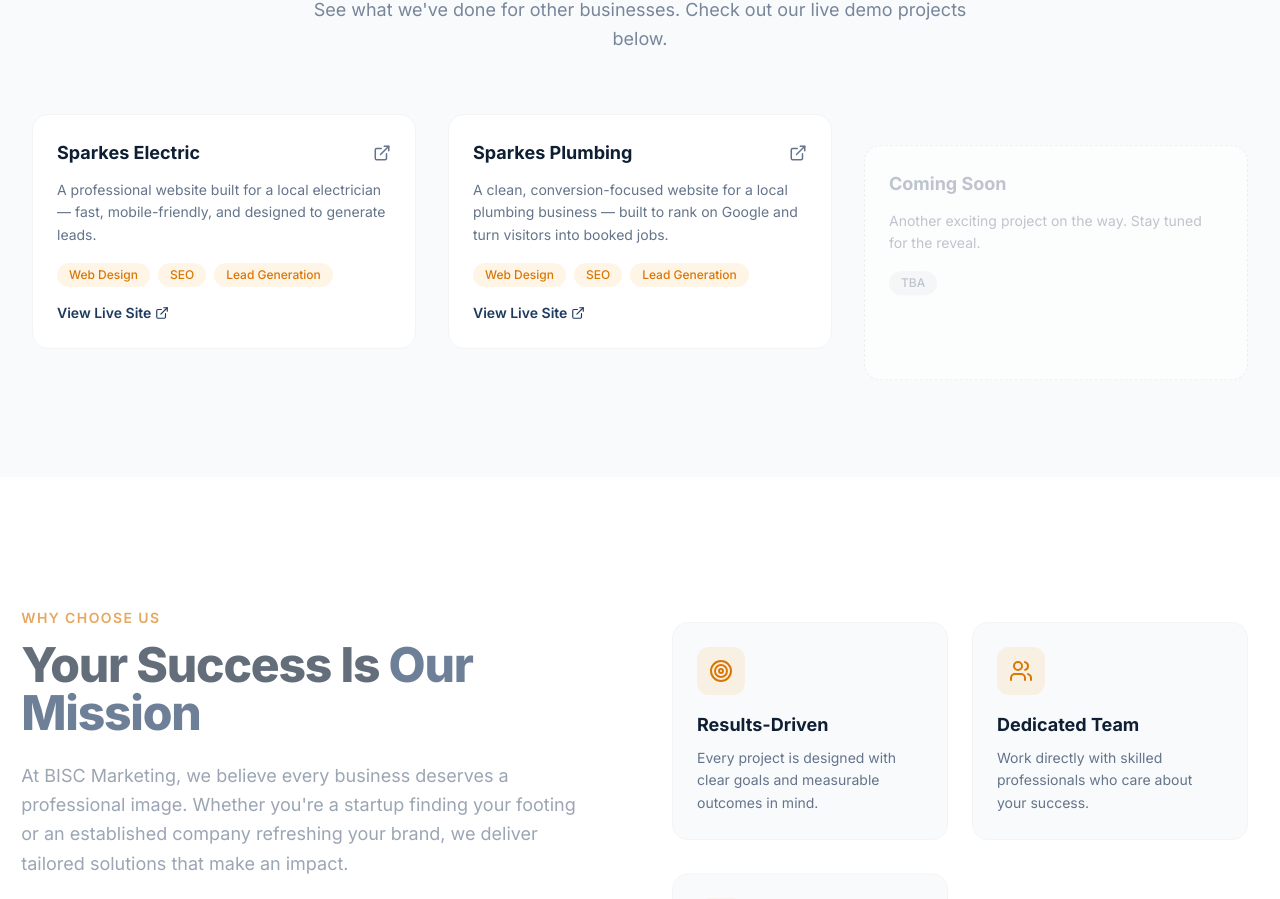
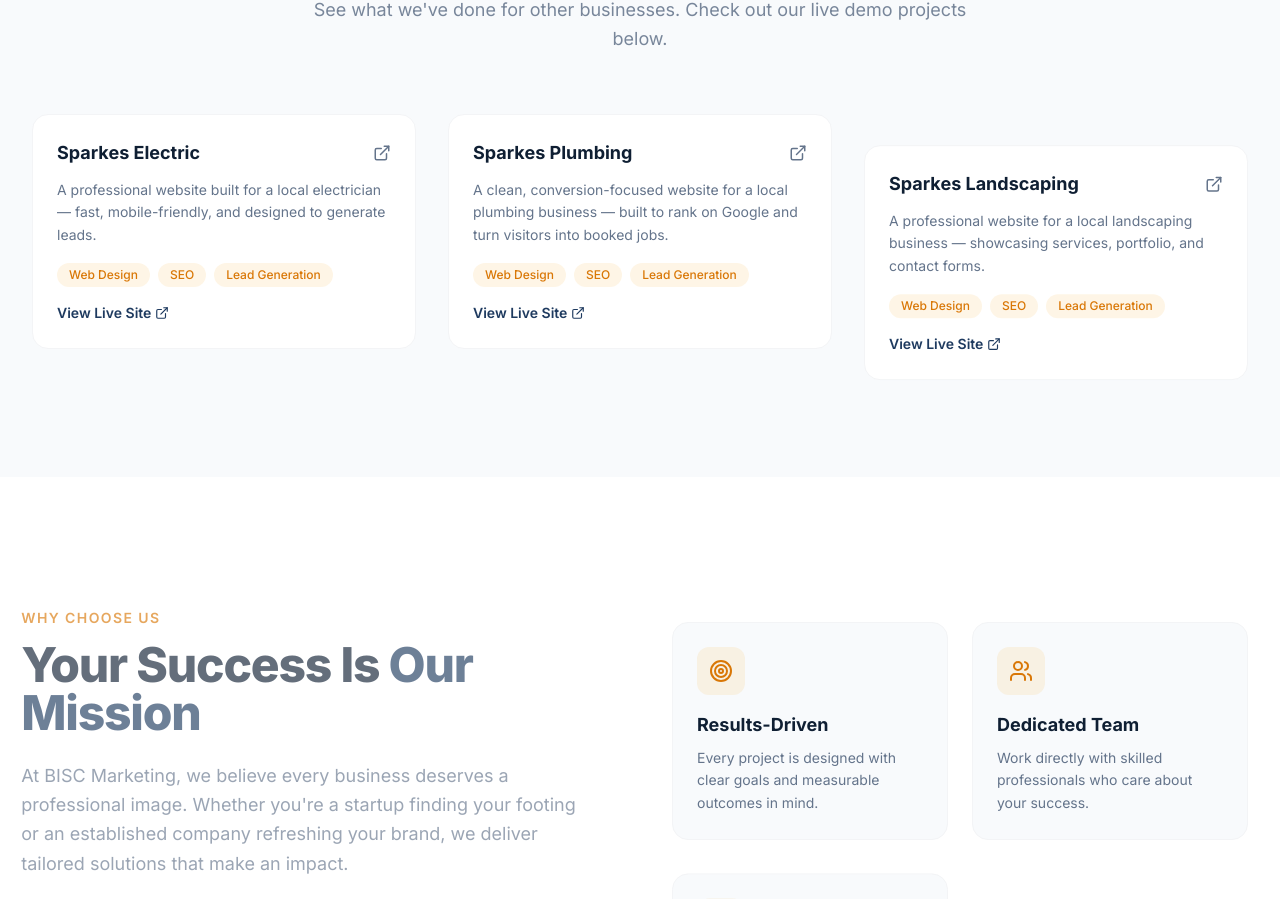
Before and after one commit to BISC-Marketing/BISC-Marketing, a Next.js app: page / in a window 1280 px wide. Shown: the part 2669-3568 px from the top of the page. Built offline with nearby package versions, Linux system fonts and the light colour scheme.

Commit message:
Update Portfolio with Sparkes Landscaping project details and live URL

```diff
--- a/src/components/Portfolio.tsx
+++ b/src/components/Portfolio.tsx
@@ -19,11 +19,11 @@
     url: "https://plumber.biscmarketing.com",
   },
   {
-    title: "Coming Soon",
+    title: "Sparkes Landscaping",
     description:
-      "Another exciting project on the way. Stay tuned for the reveal.",
-    tags: ["TBA"],
-    comingSoon: true,
+      "A professional website for a local landscaping business — showcasing services, portfolio, and contact forms.",
+    tags: ["Web Design", "SEO", "Lead Generation"],
+    url: "https://landscaping.biscmarketing.com",
   },
 ];
 
```
